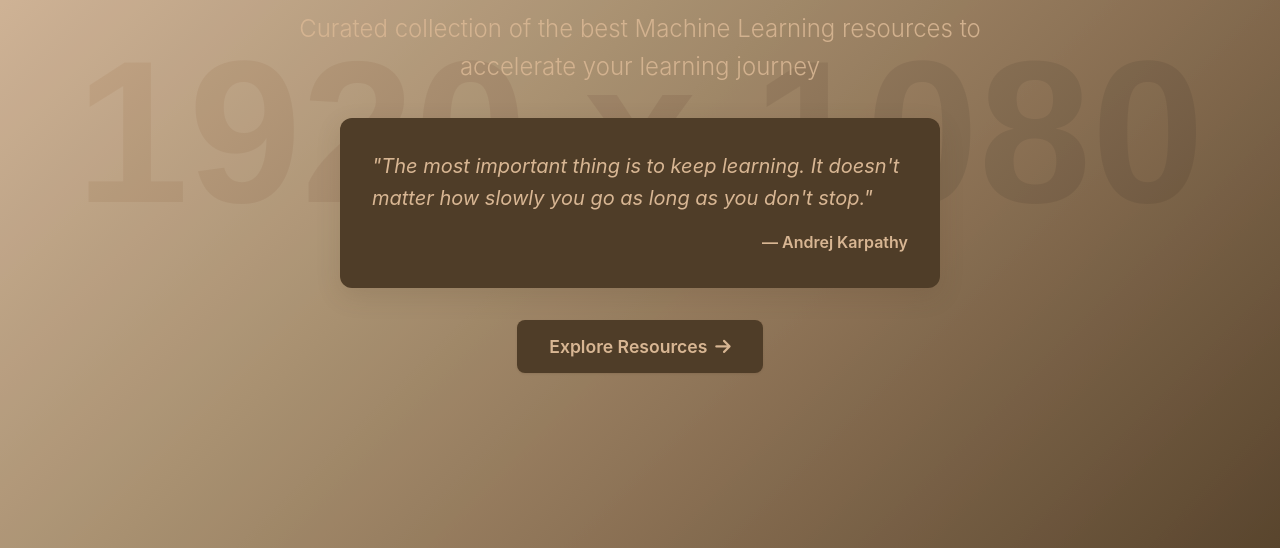
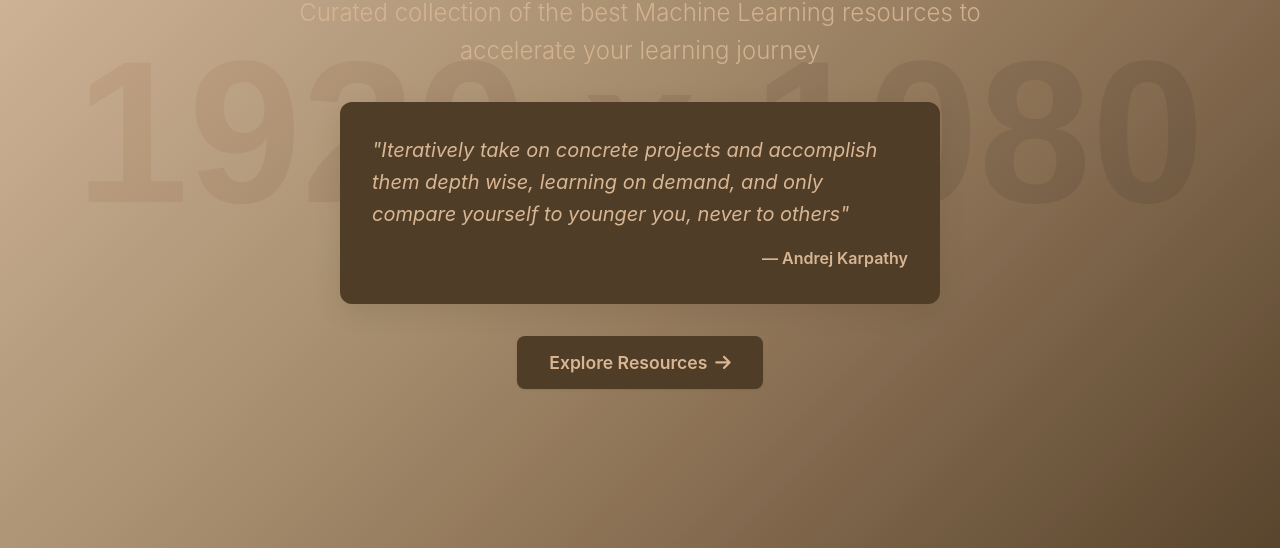
Before and after one commit to Nyandwi/curated, a plain HTML site: page index.html in a window 1280 px wide. Shown: the part 252-800 px from the top of the page. Drawn offline with Linux system fonts and the light colour scheme; placeholder pictures from the web are drawn by us.

Commit message:
hello world

```diff
--- a/index.html
+++ b/index.html
@@ -796,8 +796,7 @@
 
       <div class="quote-box">
         <div class="quote-text">
-          "The most important thing is to keep learning. It doesn't matter how
-          slowly you go as long as you don't stop."
+          "Iteratively take on concrete projects and accomplish them depth wise, learning on demand, and only compare yourself to younger you, never to others"
         </div>
         <div class="quote-author">— Andrej Karpathy</div>
       </div>
```
